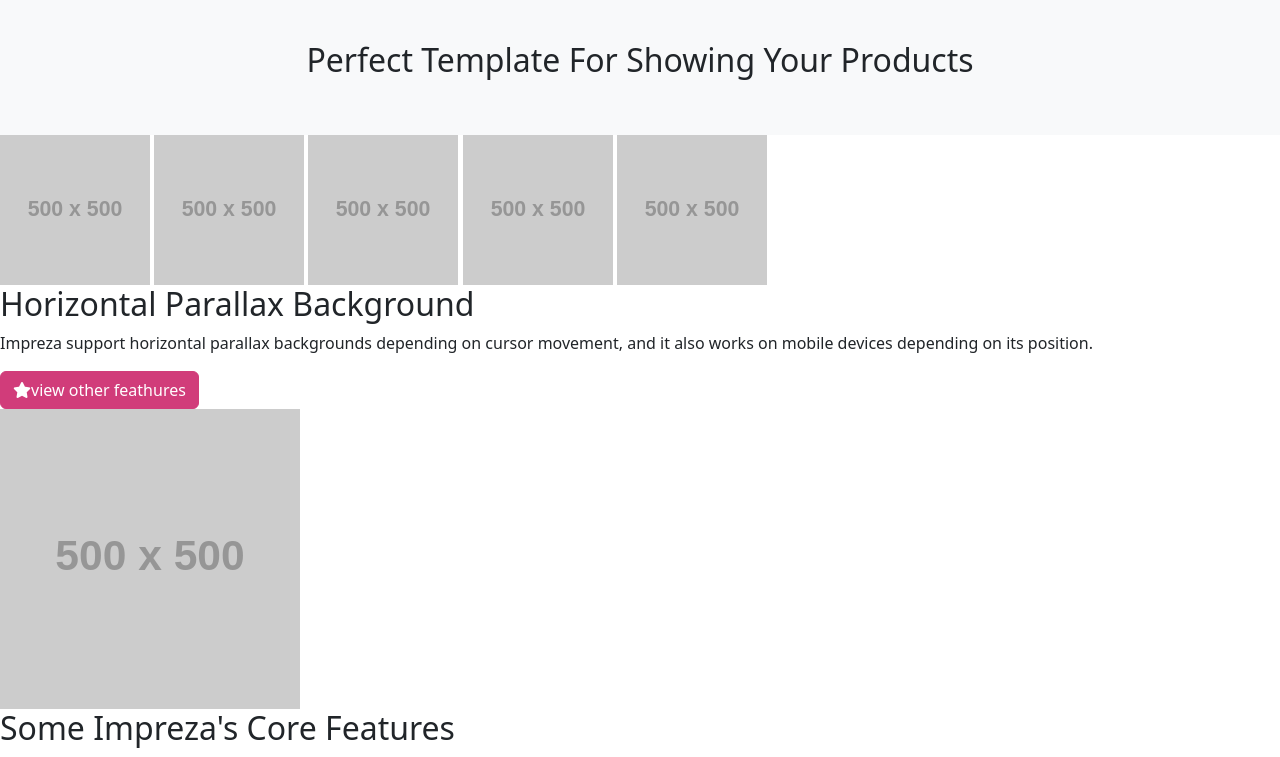
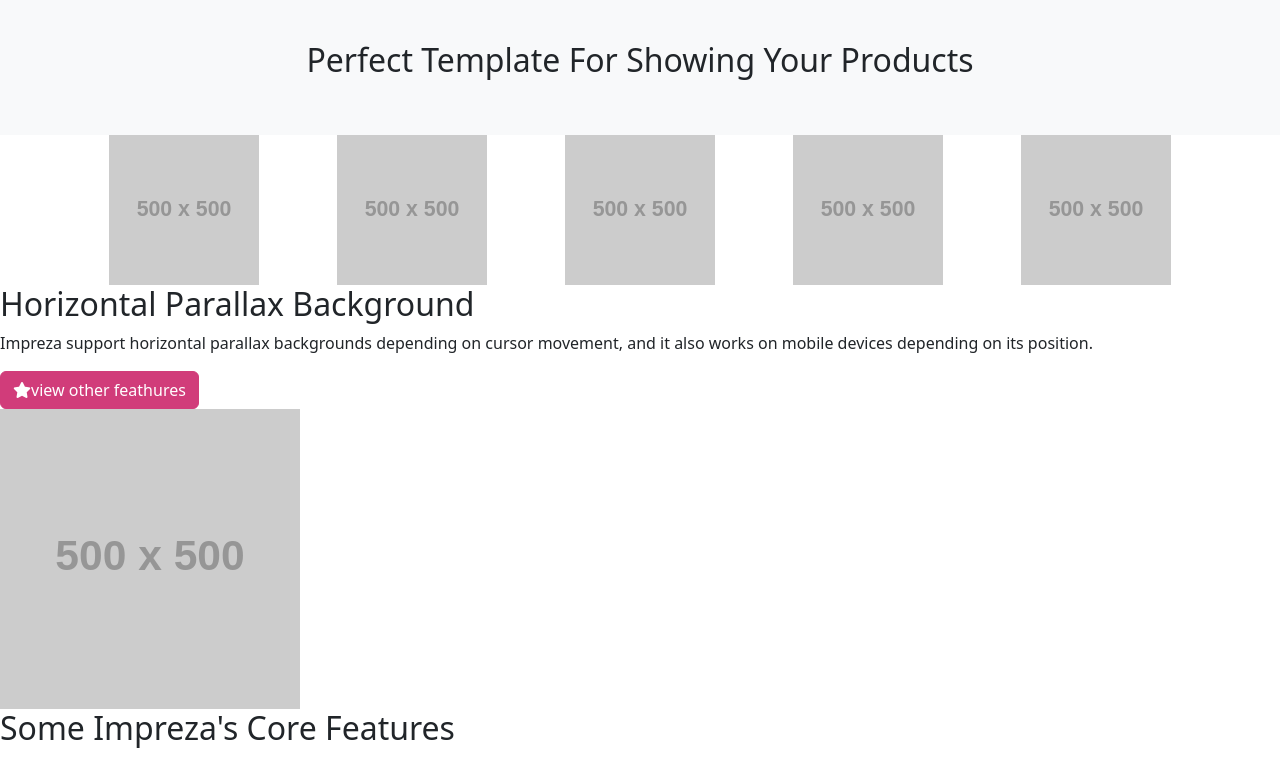
Before and after one commit to carlosandresalzate/proyecto-impreza, a website built with webpack: page src/index.html in a window 1280 px wide. Shown: the part 1040-1797 px from the top of the page. Built offline with nearby package versions, Linux system fonts and the light colour scheme; placeholder pictures from the web are drawn by us.

Commit message:
agrego la clase container, y ademas una grid para las imagenes de la seccion servicios

```diff
--- a/src/index.html
+++ b/src/index.html
@@ -124,10 +124,10 @@
         <!-- inicio - section servicios -->
         <main id="servicios">
             <div class="container-fluid">
-                <div class="row ">
+                <div class="row">
                     <article class="col-md-6 col-lg-3">
-                        <div class="circle"  >
-                            <span class="fab fa-html5 "></span>
+                        <div class="circle">
+                            <span class="fab fa-html5"></span>
                         </div>
                         <h3>Modern Design</h3>
                         <p class="text-body-tertiary">
@@ -136,7 +136,7 @@
                         </p>
                     </article>
                     <article class="col-md-6 col-lg-3">
-                        <div class="circle" ><span class="far fa-thumbs-up"></span></div>
+                        <div class="circle"><span class="far fa-thumbs-up"></span></div>
                         <h3>High Quality</h3>
                         <p class="text-body-tertiary">
                             Imagination is more important than <br />
@@ -145,7 +145,7 @@
                         </p>
                     </article>
                     <article class="col-md-6 col-lg-3">
-                        <div class="circle" ><span class="fas fa-tablet-alt"></span></div>
+                        <div class="circle"><span class="fas fa-tablet-alt"></span></div>
                         <h3>Ultra Resposive</h3>
                         <p class="text-body-tertiary">
                             Imagination is more important than <br />
@@ -154,7 +154,7 @@
                         </p>
                     </article>
                     <article class="col-md-6 col-lg-3">
-                        <div class="circle" ><span class="far fa-star"></span></div>
+                        <div class="circle"><span class="far fa-star"></span></div>
                         <h3>Free Updates</h3>
                         <p class="text-body-tertiary">
                             Imagination is more important than <br />
@@ -168,11 +168,15 @@
                 <div class="bg-light py-5 text-center">
                     <h2>Perfect Template For Showing Your Products</h2>
                 </div>
-                <img src="https://via.placeholder.com/500" alt="" width="150" />
-                <img src="https://via.placeholder.com/500" alt="" width="150" />
-                <img src="https://via.placeholder.com/500" alt="" width="150" />
-                <img src="https://via.placeholder.com/500" alt="" width="150" />
-                <img src="https://via.placeholder.com/500" alt="" width="150" />
+                <div class="container text-center">
+                    <div class="row">
+                        <div class="col p-3 p-lg-0"><img src="https://via.placeholder.com/500" alt="" width="150" /></div>
+                        <div class="col p-3 p-lg-0"><img src="https://via.placeholder.com/500" alt="" width="150" /></div>
+                        <div class="col p-3 p-lg-0"><img src="https://via.placeholder.com/500" alt="" width="150" /></div>
+                        <div class="col p-3 p-lg-0"><img src="https://via.placeholder.com/500" alt="" width="150" /></div>
+                        <div class="col p-3 p-lg-0"><img src="https://via.placeholder.com/500" alt="" width="150" /></div>
+                    </div>
+                </div>
             </div>
         </main>
         <!-- fin - section servicios -->
```
